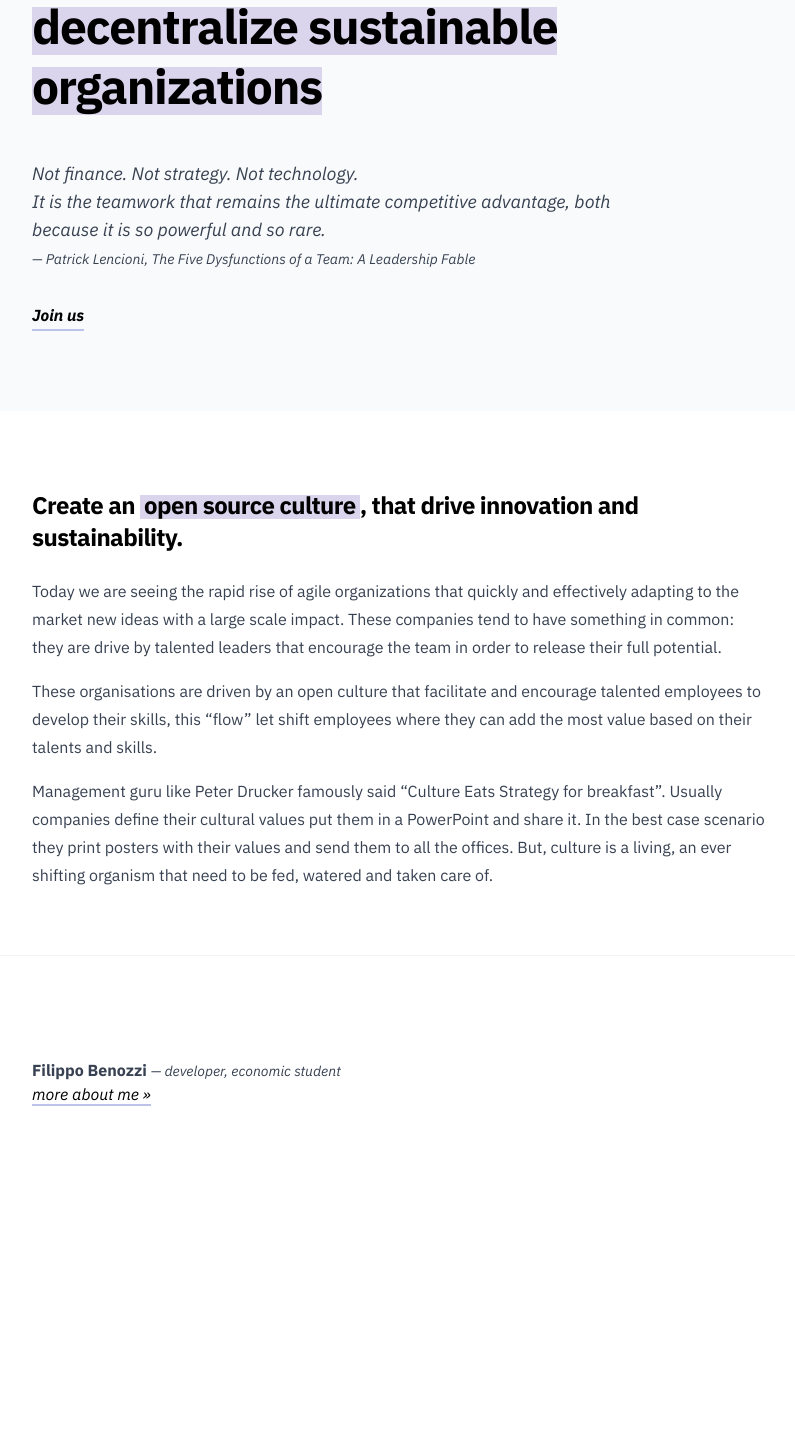
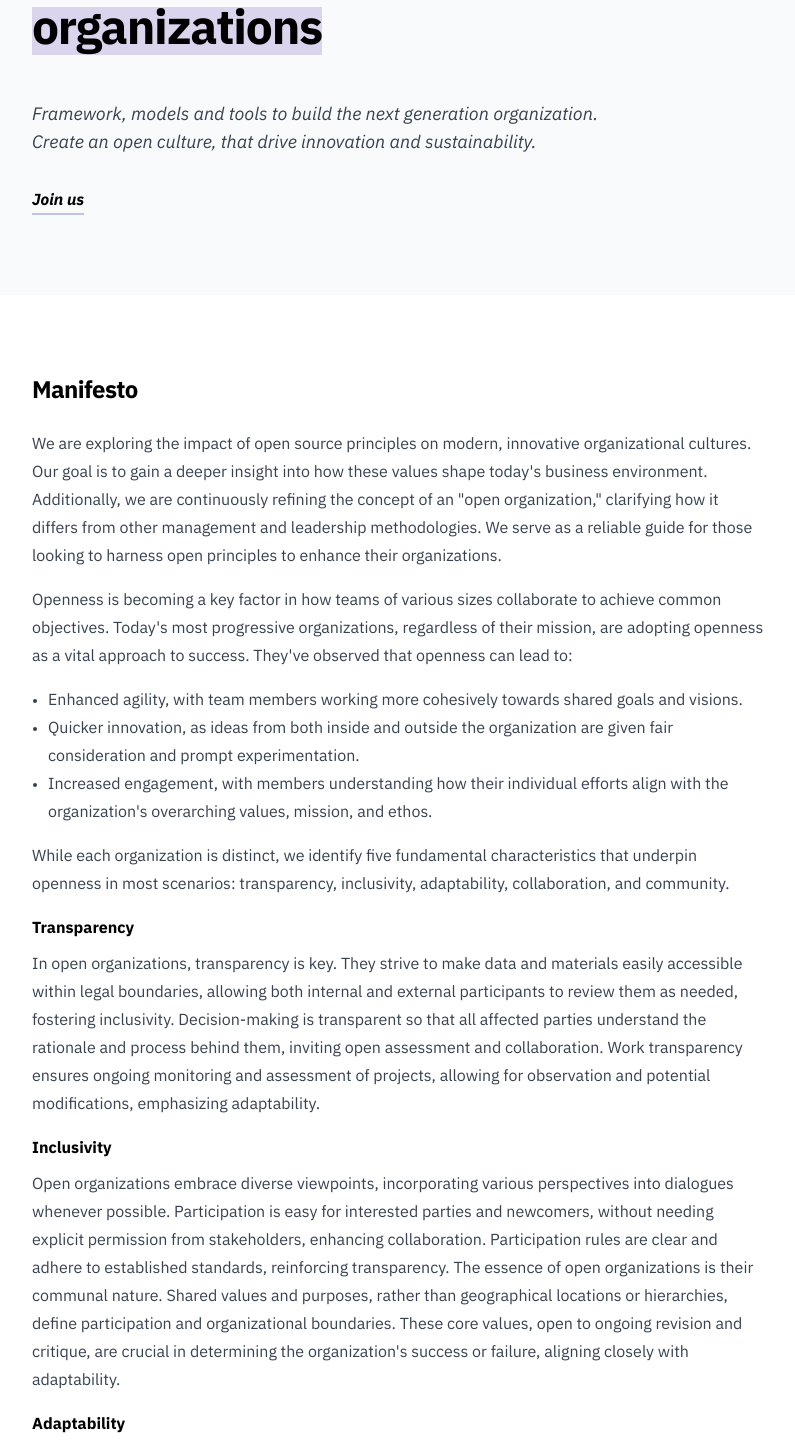
Before and after one commit to filippobenozzi/openorganization, a Next.js app: page / in a window 1280 px wide. Shown: the part 400-1851 px from the top of the page, without its empty margins (240-1035 px from the left). Before the commit the page ends 1620 px from the top, so only its background shows below. Built offline with nearby package versions, Linux system fonts and the light colour scheme; no server answers.

Commit message:
update manifesto

```diff
--- a/pages/index.tsx
+++ b/pages/index.tsx
@@ -3,19 +3,19 @@ import Head from 'next/head';
 
 export default function Index() {
   const meta = {
-    title: 'Open Organization',
-    description: `We fund and nurtures research and development aiming to build open models for decentralize sustainable organizations`,
-    image: 'https://openorganization.org/og.png'
+    title: 'Open Sustainable Organization',
+    description: `Research and development to build open models for open sustainable organizations`,
+    image: 'https://oso.sx/og.png'
   };
 
   return (
     <>
       <Head>
-        <title>{meta.title + " | " + meta.description}</title>
+        <title>{meta.title}</title>
         <meta name="robots" content="follow, index" />
         <meta content={meta.description} name="description" />
-        <meta property="og:url" content={`https://openorganization.org`} />
-        <link rel="canonical" href={`https://openorganization.org`} />
+        <meta property="og:url" content={`https://oso.sx`} />
+        <link rel="canonical" href={`https://oso.sx`} />
         <meta property="og:type" content="website" />
         <meta property="og:site_name" content="Filippo Benozzi" />
         <meta property="og:description" content={meta.description} />
@@ -29,7 +29,7 @@ export default function Index() {
         <script async defer
           data-website-id={process.env.NEXT_PUBLIC_UMAMI_DOMAIN_ID}
           src={`${process.env.NEXT_PUBLIC_UMAMI_HOST}/umami.js`}
-          data-domains="openorganization.org"
+          data-domains="oso.sx"
         />
       </Head>
       <header className="bg-gray-50">
@@ -41,29 +41,37 @@ export default function Index() {
         </nav>
         <section className="max-w-lg p-8 mx-auto pb-8 md:pb-20">
           <h1 className="mb-4 text-4xl md:text-5xl font-bold tracking-tight !leading-[1.25]">
-            We fund research and development to build open models and principles for <span className="inline bg-[#dad4ec]">decentralize sustainable organizations</span>
+            We research and develop frameworks and principles to build <span className="inline bg-[#dad4ec]">open sustainable organizations</span>
           </h1>
           <p className="text-gray-700 max-w-md text-lg pt-6 mb-4 italic">
-            Not finance. Not strategy. Not technology.<br />It is the teamwork that remains the ultimate competitive advantage, both because it is so powerful and so rare.
-            <br /><span className="text-sm">— Patrick Lencioni, The Five Dysfunctions of a Team: A Leadership Fable</span>
+            Framework, models and tools to build the next generation organization. Create an open culture, that drive innovation and sustainability.
           </p>
-          <Link href="mailto:email@openorganization.org" className="font-bold inline-block mt-4 w-auto italic transition border-b-2 border-[#bdc2e8] hover:border-[#cd9cf2]">Join us</Link>
+          <Link href="mailto:email@oso.sx" className="font-bold inline-block mt-4 w-auto italic transition border-b-2 border-[#bdc2e8] hover:border-[#cd9cf2]">Join us</Link>
         </section>
       </header>
       <main>
         <section className="m-auto max-w-lg mt-8 px-8 py-4 md:py-12">
           <h2 className="mb-6 text-xl md:text-2xl font-bold tracking-tight">
-            Create an <span className="inline px-1 bg-[#dad4ec]">open source culture</span>, that drive innovation and sustainability.
+            Manifesto
           </h2>
+          <p className="text-gray-700 mb-4 line leading-7">We are exploring the impact of open source principles on modern, innovative organizational cultures. Our goal is to gain a deeper insight into how these values shape today's business environment. Additionally, we are continuously refining the concept of an "open organization," clarifying how it differs from other management and leadership methodologies. We serve as a reliable guide for those looking to harness open principles to enhance their organizations.</p>
+          <p className="text-gray-700 mb-4 line leading-7">Openness is becoming a key factor in how teams of various sizes collaborate to achieve common objectives. Today's most progressive organizations, regardless of their mission, are adopting openness as a vital approach to success. They've observed that openness can lead to:</p>
           <p className="text-gray-700 mb-4 line leading-7">
-          Today we are seeing the rapid rise of agile organizations that quickly and effectively adapting to the market new ideas with a large scale impact. These companies tend to have something in common: they are drive by talented leaders that encourage the team in order to release their full potential.
+            <ul className="list-disc pl-4">
+              <li>Enhanced agility, with team members working more cohesively towards shared goals and visions.</li>
+              <li>Quicker innovation, as ideas from both inside and outside the organization are given fair consideration and prompt experimentation.</li>
+              <li>Increased engagement, with members understanding how their individual efforts align with the organization's overarching values, mission, and ethos.</li>
+            </ul>
           </p>
-          <p className="text-gray-700 mb-4 leading-7">
-            These organisations are driven by an open culture that facilitate and encourage talented employees to develop their skills, this “flow” let shift employees where they can add the most value based on their talents and skills.
-          </p>
-          <p className="text-gray-700 mb-4 leading-7">
-            Management guru like Peter Drucker famously said “Culture Eats Strategy for breakfast”. Usually companies define their cultural values put them in a PowerPoint and share it. In the best case scenario they print posters with their values and send them to all the offices. But, culture is a living, an ever shifting organism that need to be fed, watered and taken care of.
-          </p>
+          <p className="text-gray-700 mb-4 line leading-7">While each organization is distinct, we identify five fundamental characteristics that underpin openness in most scenarios: transparency, inclusivity, adaptability, collaboration, and community.</p>
+          <h3 className="mb-2 text-l font-bold leading-7">Transparency</h3>
+          <p className="text-gray-700 mb-4 line leading-7">In open organizations, transparency is key. They strive to make data and materials easily accessible within legal boundaries, allowing both internal and external participants to review them as needed, fostering inclusivity. Decision-making is transparent so that all affected parties understand the rationale and process behind them, inviting open assessment and collaboration. Work transparency ensures ongoing monitoring and assessment of projects, allowing for observation and potential modifications, emphasizing adaptability.</p>
+          <h3 className="mb-2 text-l font-bold leading-7">Inclusivity</h3>
+          <p className="text-gray-700 mb-4 line leading-7">Open organizations embrace diverse viewpoints, incorporating various perspectives into dialogues whenever possible. Participation is easy for interested parties and newcomers, without needing explicit permission from stakeholders, enhancing collaboration. Participation rules are clear and adhere to established standards, reinforcing transparency. The essence of open organizations is their communal nature. Shared values and purposes, rather than geographical locations or hierarchies, define participation and organizational boundaries. These core values, open to ongoing revision and critique, are crucial in determining the organization's success or failure, aligning closely with adaptability.</p>
+          <h3 className="mb-2 text-l font-bold leading-7">Adaptability</h3>
+          <p className="text-gray-700 mb-4 line leading-7">Flexibility and resilience define open organizations. Their policies and systems allow feedback loops to significantly influence operations, granting participants the ability to adjust their working conditions. Regular and detailed reporting on outcomes encourages adjustments in collective actions, aligned with continuous engagement and learning, and linked to transparency.</p>
+          <h3 className="mb-2 text-l font-bold leading-7">Sustainability</h3>
+          <p className="text-gray-700 mb-4 line leading-7">Open organization must embrace sustainability to achieve its objectives. This concept of sustainability encompasses sustainable development and business models, as well as the sustainable use of materials and operational practices. Establishing a corporate framework that supports sustainability is essential, not just in terms of physical resources and facilities, but also in management approaches, systems, and internal organization. This holistic approach to sustainability is crucial for the enduring success and longevity of the organization.</p>
         </section>
         <span className="flex m-auto max-w-lg bg-gray-100 h-[1px] w-full" />
         <section className="m-auto max-w-lg mt-4 mb-16 px-8 py-4 md:py-12">
```
Also changed, not shown: styles/global.css (line endings or trailing spaces).
